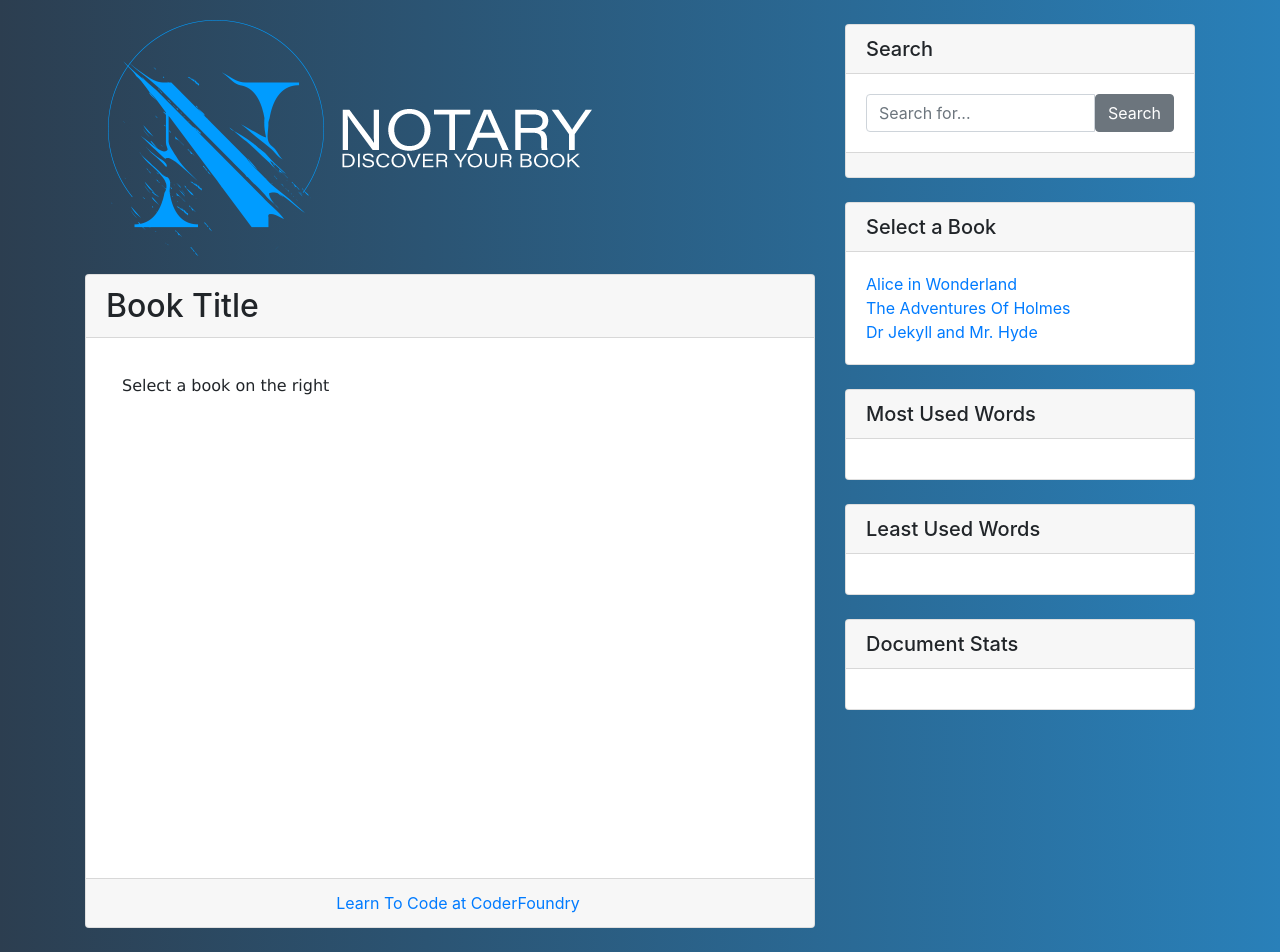
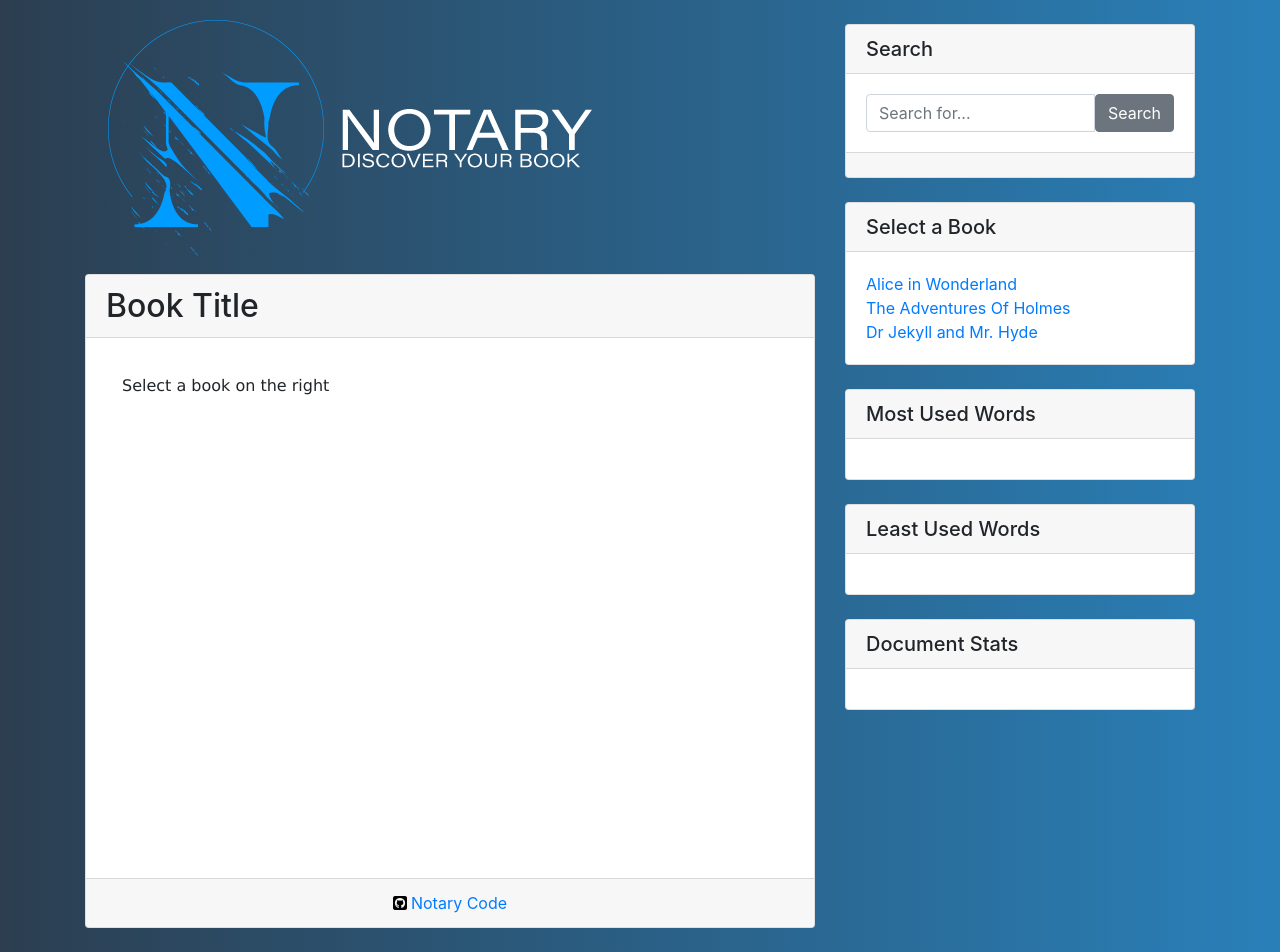
Before and after one commit to jmeegan2/Notary-Book-Reader-App, a website: page index.html in a window 1280 px wide. Drawn offline with nearby package versions, Linux system fonts and the light colour scheme.

Commit message:
added github link

```diff
--- a/index.html
+++ b/index.html
@@ -30,9 +30,11 @@
                     </div>
                     <div class="card-footer text-muted d-flex justify-content-center">
 
-                    </span></a><span class="mx-2"></span><a href="https://CoderFoundry.com"
-                            target="_blank">Learn To Code at
-                            CoderFoundry</a>
+                        <a
+                        href="https://github.com/CoderFoundry/Notary" target="_blank">
+                        <i class="fab fa-github-square" aria-hidden="true" style="color:black"></i><span
+                            class="ml-1">Notary
+                            Code</span></a>
                     </div>
                 </div>
             </div>
```
